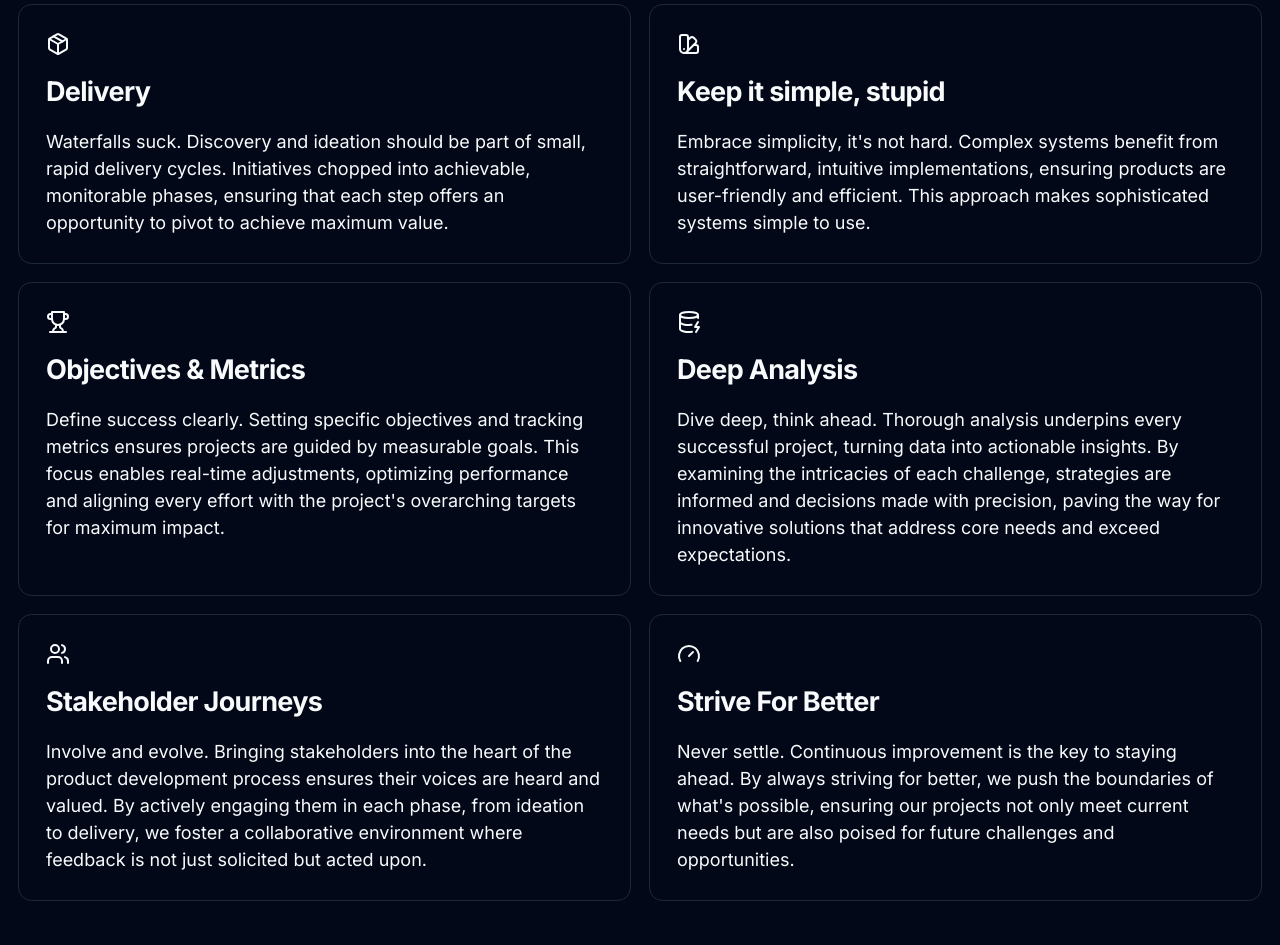
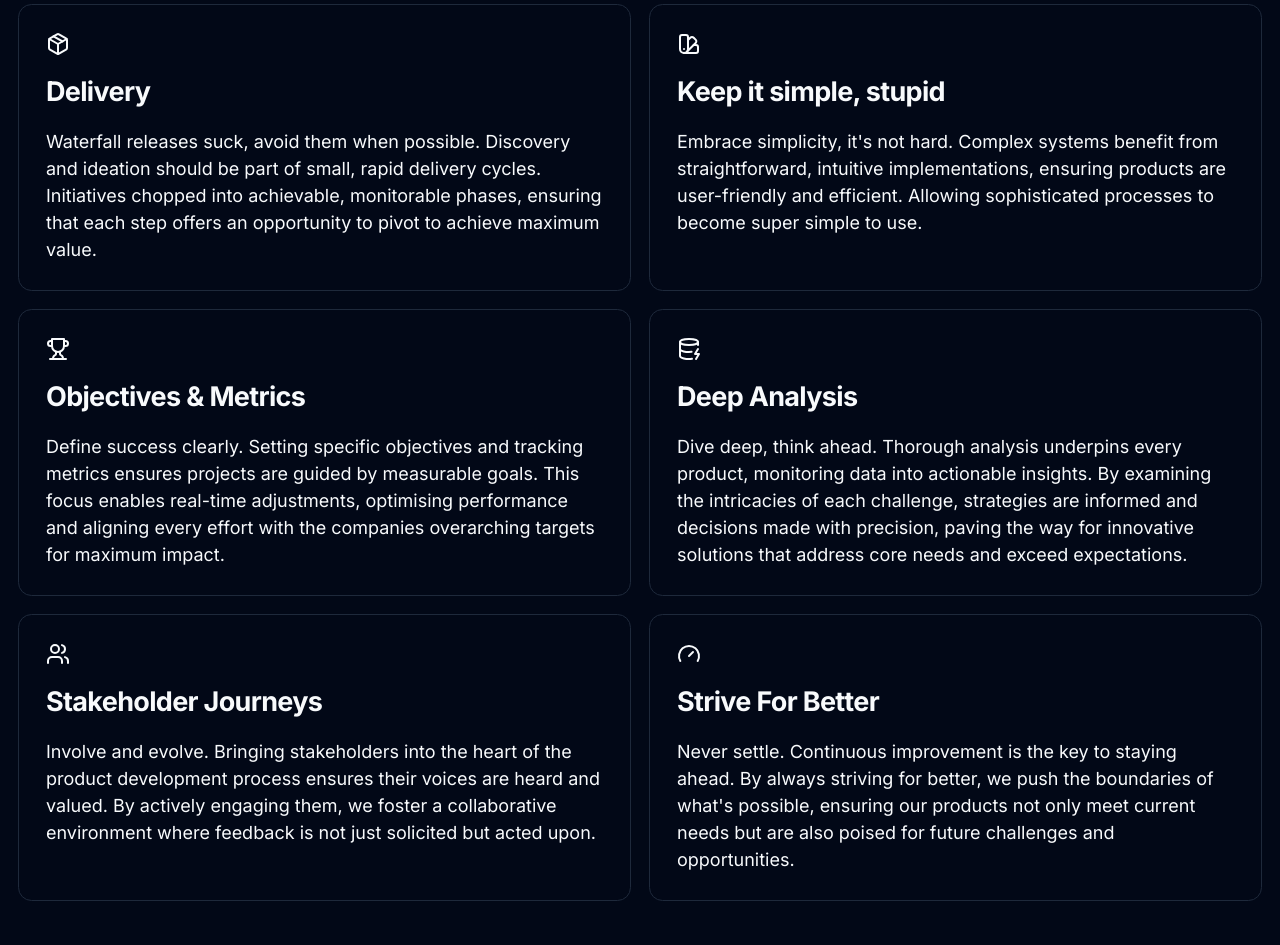
Before and after one commit to daveyreno/daveyreno, a Next.js app: page /abilities in a window 1280 px wide. Shown: the part 1240-2185 px from the top of the page. Built offline with nearby package versions, Linux system fonts and the light colour scheme; no server answers.

Commit message:
Minor Updates

```diff
--- a/app/abilities/components/Disciplines.tsx
+++ b/app/abilities/components/Disciplines.tsx
@@ -51,7 +51,9 @@ export default function Disciplines() {
               </p>
             </div>
             {discipline.copy.map((paragraph, index) => (
-              <p key={index}>{paragraph}</p>
+              <p key={index} className="">
+                {paragraph}
+              </p>
             ))}
           </div>
         ))}
--- a/app/abilities/components/Playbook.tsx
+++ b/app/abilities/components/Playbook.tsx
@@ -24,32 +24,32 @@ const abilities = [
   {
     icon: "Package",
     title: "Delivery",
-    copy: "Waterfalls suck. Discovery and ideation should be part of small, rapid delivery cycles. Initiatives chopped into achievable, monitorable phases, ensuring that each step offers an opportunity to pivot to achieve maximum value.",
+    copy: "Waterfall releases suck, avoid them when possible. Discovery and ideation should be part of small, rapid delivery cycles. Initiatives chopped into achievable, monitorable phases, ensuring that each step offers an opportunity to pivot to achieve maximum value.",
   },
   {
     icon: "SwatchBook",
     title: "Keep it simple, stupid",
-    copy: "Embrace simplicity, it's not hard. Complex systems benefit from straightforward, intuitive implementations, ensuring products are user-friendly and efficient. This approach makes sophisticated systems simple to use.",
+    copy: "Embrace simplicity, it's not hard. Complex systems benefit from straightforward, intuitive implementations, ensuring products are user-friendly and efficient. Allowing sophisticated processes to become super simple to use.",
   },
   {
     icon: "Trophy",
     title: "Objectives & Metrics",
-    copy: "Define success clearly. Setting specific objectives and tracking metrics ensures projects are guided by measurable goals. This focus enables real-time adjustments, optimizing performance and aligning every effort with the project's overarching targets for maximum impact.",
+    copy: "Define success clearly. Setting specific objectives and tracking metrics ensures projects are guided by measurable goals. This focus enables real-time adjustments, optimising performance and aligning every effort with the companies overarching targets for maximum impact.",
   },
   {
     icon: "DatabaseZap",
     title: "Deep Analysis",
-    copy: "Dive deep, think ahead. Thorough analysis underpins every successful project, turning data into actionable insights. By examining the intricacies of each challenge, strategies are informed and decisions made with precision, paving the way for innovative solutions that address core needs and exceed expectations.",
+    copy: "Dive deep, think ahead. Thorough analysis underpins every product, monitoring data into actionable insights. By examining the intricacies of each challenge, strategies are informed and decisions made with precision, paving the way for innovative solutions that address core needs and exceed expectations.",
   },
   {
     icon: "Users",
     title: "Stakeholder Journeys",
-    copy: "Involve and evolve. Bringing stakeholders into the heart of the product development process ensures their voices are heard and valued. By actively engaging them in each phase, from ideation to delivery, we foster a collaborative environment where feedback is not just solicited but acted upon.",
+    copy: "Involve and evolve. Bringing stakeholders into the heart of the product development process ensures their voices are heard and valued. By actively engaging them, we foster a collaborative environment where feedback is not just solicited but acted upon.",
   },
   {
     icon: "Gauge",
     title: "Strive For Better",
-    copy: "Never settle. Continuous improvement is the key to staying ahead. By always striving for better, we push the boundaries of what's possible, ensuring our projects not only meet current needs but are also poised for future challenges and opportunities.",
+    copy: "Never settle. Continuous improvement is the key to staying ahead. By always striving for better, we push the boundaries of what's possible, ensuring our products not only meet current needs but are also poised for future challenges and opportunities.",
   },
 ];
 
--- a/app/layout.tsx
+++ b/app/layout.tsx
@@ -1,5 +1,5 @@
 import type { Metadata } from "next";
-import { Inter } from "next/font/google";
+import { Inter, Josefin_Sans } from "next/font/google";
 import "./globals.css";
 import Footer from "../components/Footer";
 import Logo from "../components/Logo";
@@ -9,6 +9,7 @@ import { TooltipProvider } from "@/components/ui/tooltip";
 import { Analytics } from "@vercel/analytics/react";
 
 const inter = Inter({ subsets: ["latin"] });
+const josefinSans = Josefin_Sans({ subsets: ["latin"] });
 
 export const metadata: Metadata = {
   title: "DaveyReno - Product Manager",
--- a/components/HomepageHero.tsx
+++ b/components/HomepageHero.tsx
@@ -8,7 +8,7 @@ export default function HomepageHero() {
       <h1 className="text-4xl md:text-6xl font-bold tracking-tighter">
         I am a Product Manager
       </h1>
-      <p className="text-xl">
+      <p className="text-xl text-slate-500">
         Meticulous in the detail, a great communicator and utterly relentless
         <br />
         in constantly delivering products that customers love <br />& value that
--- a/components/typography/PageTitle.tsx
+++ b/components/typography/PageTitle.tsx
@@ -1,6 +1,6 @@
 export default function PageTitle({ text }: { text: string }) {
   return (
-    <h1 className="text-4xl md:text-6xl font-bold tracking-tighter py-10">
+    <h1 className="headingtype text-4xl md:text-6xl font-bold tracking-tighter py-10">
       {text}
     </h1>
   );
```
